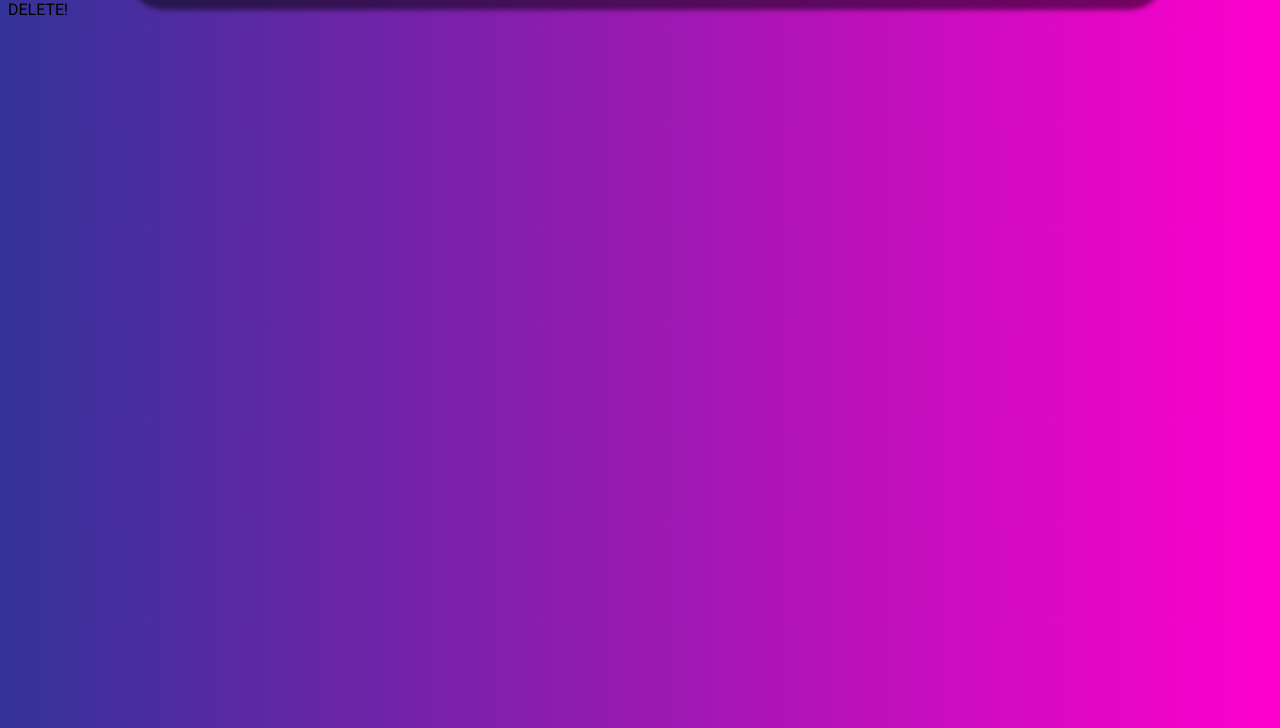
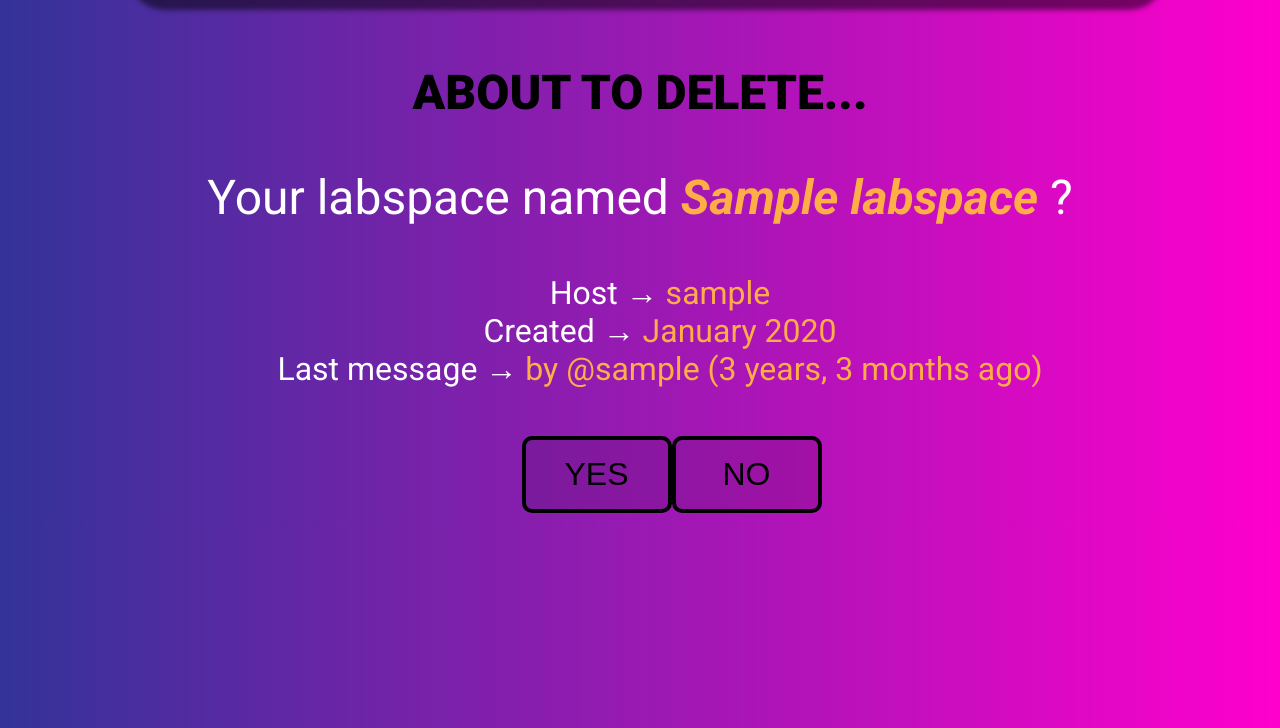
Before and after one commit to simlal/labtasks, a Django app: page /labspaces/1/delete in a window 1280 px wide. Shown: the part 72-800 px from the top of the page. Run offline with Django 4.2, Linux system fonts and the light colour scheme; tables that the repository leaves empty hold one stand-in row (values such as "Sample post"); parts of the project's set-up code (start-up, migrations or seed data) failed here and were passed over.

Commit message:
Implement delete labspace confirmation

```diff
--- a/labtasks/labspaces/templates/labspaces/delete_labspace.html
+++ b/labtasks/labspaces/templates/labspaces/delete_labspace.html
@@ -9,6 +9,32 @@
 
 {% block content %}
 
-DELETE!
+<div id="delete-labspace-cont">
+    <h2>ABOUT TO DELETE...</h2>
+    <p class="labspace-to-delete">Your labspace named <span style="color: var(--accent-yellow); font-style: italic;">{{labspace.name}}</span> ?</p>
+    <ul class="labspace-stats">
+        <li><span style="color: var(--secondary-text-col)">Host &#8594; </span>{{ labspace.host }}</li>
+        <li><span style="color: var(--secondary-text-col)">Created &#8594; </span>{{ labspace.created|date:"F Y" }}</li>
+        {% if last_message %}
+            <li><span style="color: var(--secondary-text-col)">Last message &#8594; </span> by @{{ last_message.user}} ({{ timesince_last }} ago)</li>
+        {% else %}
+        <li><span style="color: var(--secondary-text-col)">Last message &#8594; </span> {{ timesince_last }} </li>
+        {% endif %}
+
+    </ul>
+    <div class="labspace-del-buttons">
+        <form action="{% url 'labspaces:delete_labspace' labspace.id %}" method="post">
+            {% csrf_token %}
+            <button id="delete-yes-btn" type="submit">YES</button>
+        </form>
+        <form action="{% url 'labspaces:cancel_delete_labspace' %}" method="get">
+            <button id="delete-no-btn" type="submit">NO</button>
+        </form>
+    </div>
+
+</div>
+
+{% load static %}
+<script src="{% static 'labspaces.js' %}"></script>
 
 {% endblock %}
--- a/labtasks/labspaces/templates/labspaces/your_labspaces.html
+++ b/labtasks/labspaces/templates/labspaces/your_labspaces.html
@@ -14,6 +14,9 @@
 
 <div id="your-labspaces">
     <h2>YOUR LABSPACES</h2>
+    {% if not labspaces %}
+        <p class="select-advice">No labspaces yet, create one now!</p>
+    {% else %}
         <p class="select-advice">Select a labspace!</p>
         {% for labspace in labspaces %}
         <div class="labspace-check">
@@ -31,6 +34,8 @@
             </div>
         </div>
         {% endfor %}
+    {% endif %}
+
 
     <div class="labspace-buttons">
         <button id="selected-labspace-btn" type="submit">Go to labspace!</button>
--- a/labtasks/labspaces/urls.py
+++ b/labtasks/labspaces/urls.py
@@ -7,5 +7,6 @@ urlpatterns = [
     path("labspaces/", views.your_labspaces, name="your_labspaces"),
     path("labspaces/<str:pk>", views.labspace, name="labspace"),
     path("labspaces/<str:pk>/edit", views.edit_labspace, name="edit_labspace"),
-    path("labspaces/<str:pk>/delete", views.delete_labspace, name="delete_labspace")
+    path("labspaces/<str:pk>/delete", views.delete_labspace, name="delete_labspace"),
+    path("labspaces/", views.cancel_delete_labspace, name="cancel_delete_labspace")
 ]
--- a/labtasks/labspaces/views.py
+++ b/labtasks/labspaces/views.py
@@ -40,8 +40,6 @@ def your_labspaces(request):
             else:
                 timesince_last_message[labspace.id] = 'No messages yet'
 
-        print(timesince_last_message)
-
         context = {
             "labspaces": labspaces,
             "timesince_last_message": timesince_last_message,
@@ -56,9 +54,42 @@ def edit_labspace(request, pk):
     return render(request, "labspaces/edit_labspace.html", context)
 
 def delete_labspace(request, pk):
-    labspace = Labspace.objects.get(id=pk)
-    context = {"labspace": labspace}
-    return render(request, "labspaces/delete_labspace.html")
+    if request.method == "POST":
+        # Get the labspace obj with the given pj
+        labspace_to_del = Labspace.objects.get(id=pk)
+
+        # Delete the labspace
+        labspace_to_del.delete()
+
+        # Redirect to success delete
+        return render(request, "labspaces/success_delete.html")
+
+    # Get request
+    else:
+        # Get the labspace obj
+        labspace = Labspace.objects.get(id=pk)
+        # Find last message if possible
+        try :
+                last_message = Message.objects.filter(labspace=labspace.id).latest("created")
+        except Exception as e:
+                print(e)
+                last_message = False
+
+        # Save latest message based on space id
+        if last_message:
+            timesince_last = timesince(last_message.created, timezone.now())
+        else:
+            timesince_last = "No messages yet!"
+
+        context = {
+            "labspace": labspace,
+            "last_message": last_message,
+            "timesince_last": timesince_last
+        }
+    return render(request, "labspaces/delete_labspace.html", context)
+
+def cancel_delete_labspace(request):
+    return redirect("labspaces/your_labspaces.html")
 
 # @login_required
 def labspace(request, pk):
--- a/labtasks/static/styles/labspaces.css
+++ b/labtasks/static/styles/labspaces.css
@@ -1,5 +1,5 @@
 /* YOUR LABSPACES SELECTION/CREATE */
-#your-labspaces, #create-labspace-container, .no-messages {
+#your-labspaces, #create-labspace-container, .no-messages, #delete-labspace-cont, #success-delete {
     margin: auto;
     text-align: center;
     align-items: center;
@@ -8,9 +8,10 @@
     margin-top: 2em;
 }
 
-#your-labspaces p {
+#your-labspaces {
     color: var(--secondary-text-col);
 }
+
 
 /* LABSPACE CHECKBOX SELECT */
 .labspace-check {
@@ -285,3 +286,40 @@
 .no-messages h2 {
     font-size: 1em;
 }
+
+/* Delete labspace */
+
+.labspace-to-delete {
+    color: var(--secondary-text-col);
+    font-size: 1.5em;
+}
+.labspace-stats {
+    color: var(--accent-yellow)
+}
+
+.labspace-del-buttons {
+    padding-top: 0.5em;
+    width: 25%;
+    margin: auto;
+    display: flex;
+    align-items: center;
+    justify-content: space-around;
+}
+#delete-yes-btn, #delete-no-btn {
+    width: 150px;
+    background-color: rgba(0,0,0,0.1);
+    border-radius: 10px;
+    font-size: 1em;
+    padding: 0.5em;
+    color: var(--primary-text-col);
+    border: 4px solid var(--primary-text-col);
+    transition: 0.5s;
+    cursor: pointer;
+}
+
+#delete-yes-btn:hover, #delete-no-btn:hover {
+    color: var(--secondary-text-col);
+    background: var(--primary-shadow);
+    text-decoration: none;
+    border-radius: 40px 10px;
+}
```
Also changed, not shown: labtasks/labspaces/templates/labspaces/success_delete.html (added, +17 -0 lines). Lines whose indentation alone changed are shown as unchanged.
